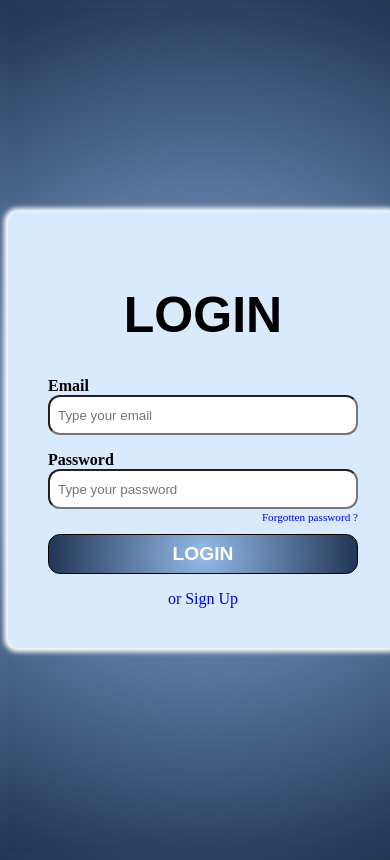
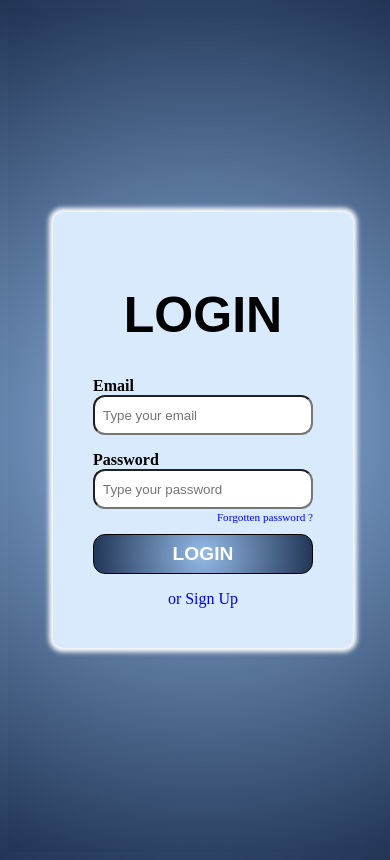
Before and after one commit to Prajakta3176/Quiz-App, a React (Vite) app: page / in a window 390 px wide. Built offline with nearby package versions, Linux system fonts and the light colour scheme; a web font is replaced by a local one.

Commit message:
updated media query

```diff
--- a/src/App.css
+++ b/src/App.css
@@ -56,10 +56,7 @@ background: var(--primary-color);
 .signUpBox{
   display: flex;
   flex-direction: column;
-  /* align-items: center; */
-  /* justify-content: center; */
   box-shadow: var(--primary-box-shadow);
-
   padding: 2rem;
   border-radius: 10px;
   background-color: var(--secondary-color);
@@ -226,7 +223,7 @@ overflow-x: hidden;
 .quizContainer{
   max-width: 700px;
   margin-inline: auto;
-  /* height: calc(100% - 70px ) */
+
 }
 
 .quizPage .quizLogo{
@@ -448,3 +445,17 @@ form{
 .notVisible{
   opacity: 0;
 }
+
+
+@media (max-width:550px) {
+  .loginBox, .signupBox, .homeContent, .quizContainer{
+    max-width: 300px;
+  }
+}
+
+
+@media(max-width:830px){
+  .quizContainer{
+    max-width: 500px;
+  }
+}
```
